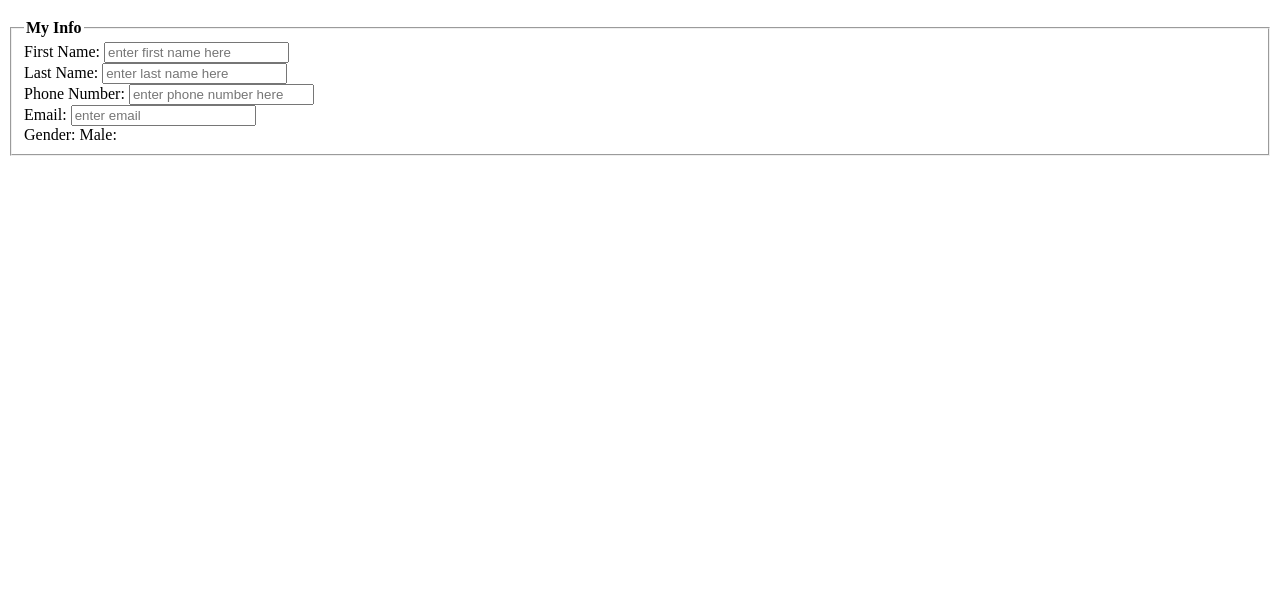
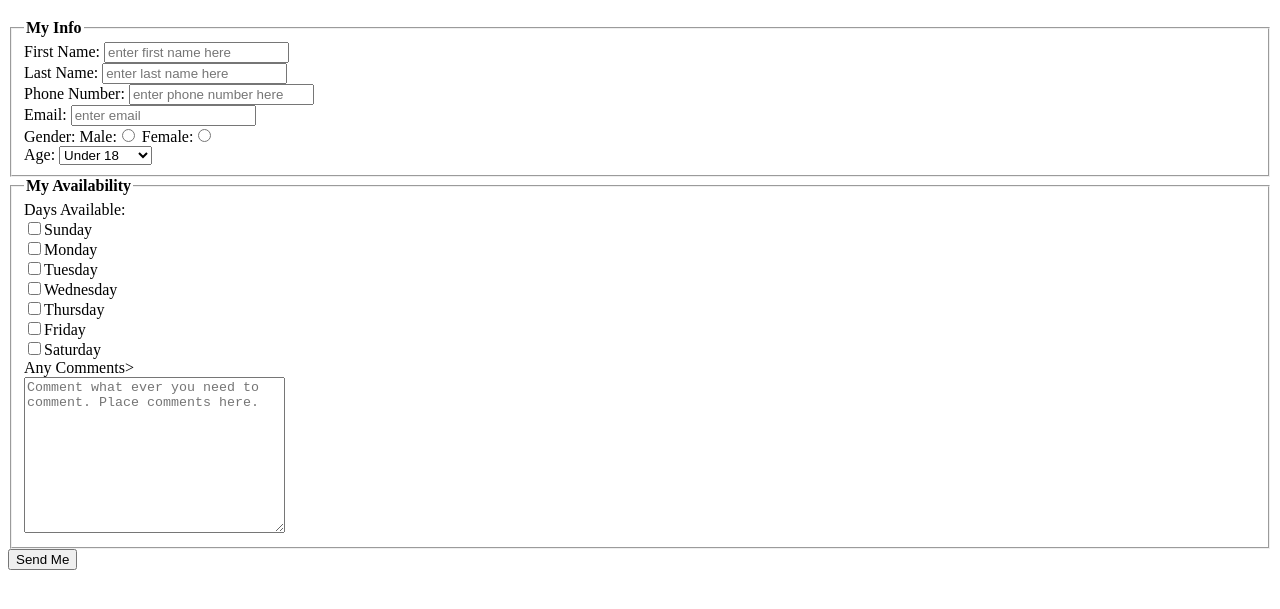
Before and after one commit to ecarbo1/Lab-4, a plain HTML site: page index.html in a window 1280 px wide. Shown: the part 61-670 px from the top of the page. Drawn offline with Linux system fonts and the light colour scheme.

Commit message:
Update index.html

```diff
--- a/index.html
+++ b/index.html
@@ -23,4 +23,59 @@
 					</div>
 					<div>
 						<label>Gender:</label>
-							<label for= "male">Male:</label><input type= "radio" name= "gender_area" value= "Male" id=
+							<label for= "male">Male:</label><input type= "radio" name= "gender_area" value= "Male" id= "male">
+							<label for= "female">Female:</label><input type= "radio" name= "gender_area" value= "Female" id= "female">
+					</div>
+					<div>
+						<label>Age:</label>
+						<select name= "age_area">
+							<option value= "under 18">Under 18</option>
+							<option value= "18-24">18-24</option>
+							<option value="25-34">25-34</option>
+							<option value="35-44">35-44</option>
+							<option value="45-54">45-54</option>
+							<option value="55-64">55-64</option>
+							<option value="65 and over">65 and over</option>
+						</select>
+					</div>
+					</fieldset>
+					<fieldset>
+						<legend><strong>My Availability</strong></legend>
+							<div>
+								<label>Days Available:</label>
+							</div>
+							<div>
+								<input type= "checkbox" name="available_area[]" value= "Sunday"><label>Sunday</label>
+							</div>
+							<div>
+								<input type= "checkbox" name="available_area[]" value= "Monday"><label>Monday</label>
+							</div>
+							<div>
+								<input type= "checkbox" name="available_area[]" value= "Tuesday"><label>Tuesday</label>
+							</div>
+							<div>
+								<input type= "checkbox" name="available_area[]" value= "Wednesday"><label>Wednesday</label>
+							</div>
+							<div>
+								<input type= "checkbox" name="available_area[]" value= "Thursday"><label>Thursday</label>
+							</div>
+							<div>
+								<input type= "checkbox" name="available_area[]" value= "Friday"><label>Friday</label>
+							</div>
+							<div>
+								<input type= "checkbox" name="available_area[]" value= "Saturday"><label>Saturday</label>
+							</div>
+							<div>
+								<label>Any Comments></label>
+							</div>
+							<div>
+								<textarea cols = "30" rows= "10" name= "comments_area" placeholder= "Comment what ever you need to comment. Place comments here."></textarea>
+							</div>
+						</fieldset>
+						<div>
+							<input type= "submit" value= "Send Me">
+						</div>
+						<input type= "hidden" name= "hidden_area" value= "ecarbo">
+					</form>
+	</body>
+</html>
```
